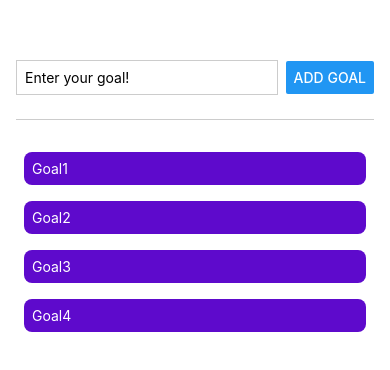
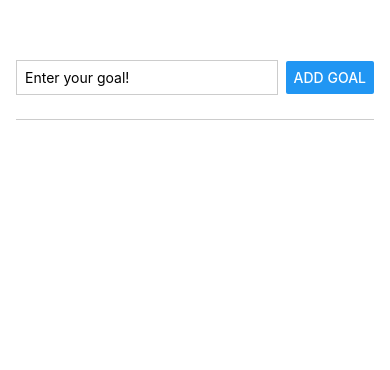
Before and after one commit to mongy92/react-native-the-practical-guide-course-typescript, a React Native app in the folder GoalsApp/: screen / in a window 390 px wide. Shown: the top 370 px of the page. Built offline with nearby package versions, Linux system fonts and the light colour scheme.

Commit message:
chapter2: handle logic & add goal

```diff
--- a/GoalsApp/App.tsx
+++ b/GoalsApp/App.tsx
@@ -15,12 +15,15 @@ interface GoalType {
 }
 
 export default function App() {
-  const [goals] = useState([
-    { id: 1, text: 'Goal1' },
-    { id: 2, text: 'Goal2' },
-    { id: 3, text: 'Goal3' },
-    { id: 4, text: 'Goal4' }
-  ]);
+  const [goals, setGoals] = useState<GoalType[]>([]);
+  const [inputText, setInputText] = useState('');
+
+  function addGoalHandler() {
+    setGoals((curr) => [
+      ...curr,
+      { id: new Date().getTime(), text: inputText }
+    ]);
+  }
 
   function renderItem({ item }: ListRenderItemInfo<GoalType>) {
     return (
@@ -32,8 +35,12 @@ export default function App() {
   return (
     <View style={styles.container}>
       <View style={styles.inputContainer}>
-        <TextInput placeholder='Enter your goal!' style={styles.input} />
-        <Button title='Add goal' />
+        <TextInput
+          placeholder='Enter your goal!'
+          style={styles.input}
+          onChangeText={setInputText}
+        />
+        <Button title='Add goal' onPress={addGoalHandler} />
       </View>
       <View style={styles.list}>
         <FlatList
```
